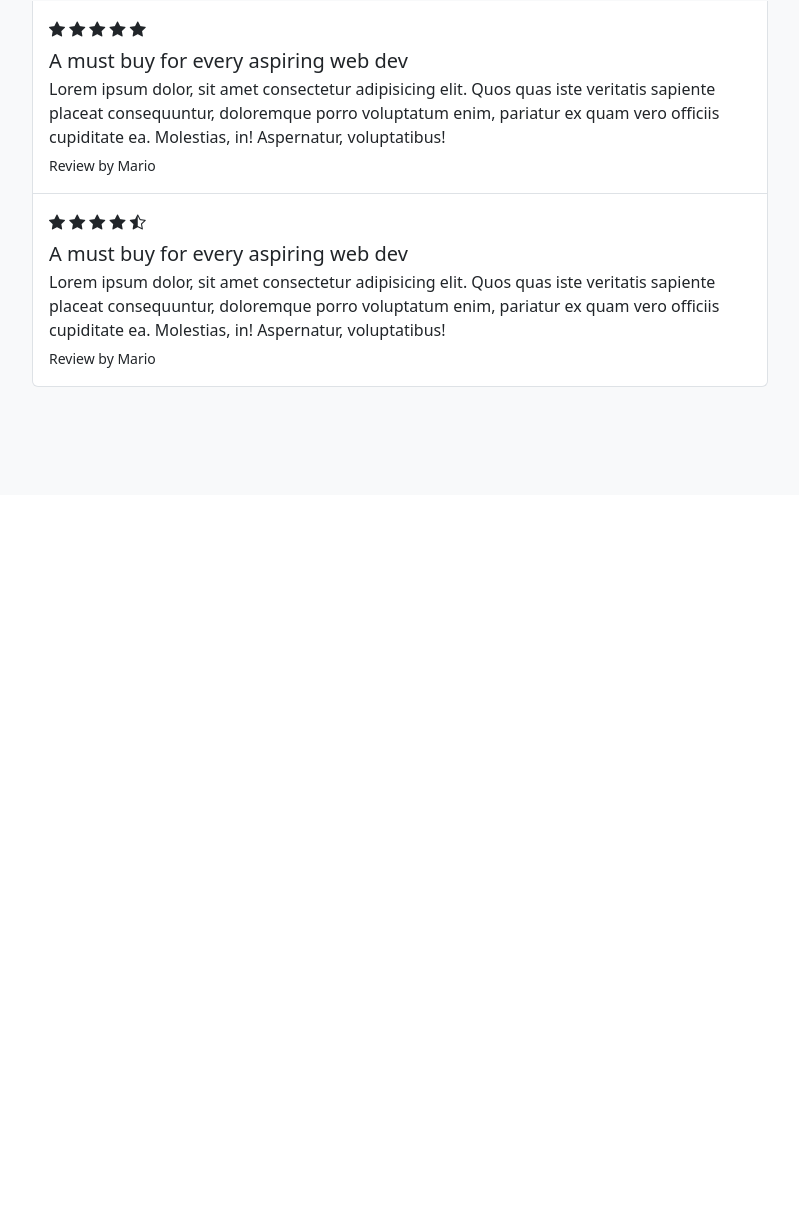
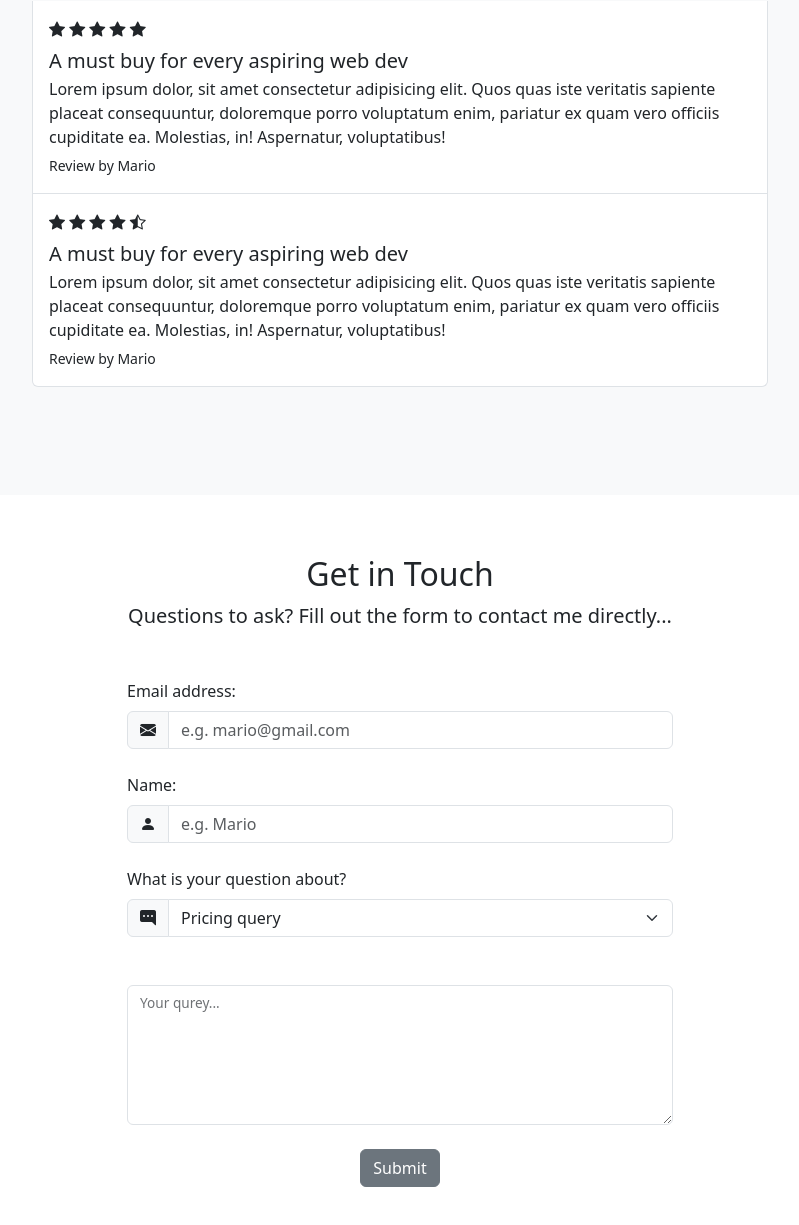
Before and after one commit to JhayCodes/Bootstrap_basics, a plain HTML site: page The-Book/index.html in a window 1280 px wide. Shown: the part 2686-3911 px from the top of the page, without its empty margins (240-1039 px from the left). Before the commit the page ends 3181 px from the top, so only its background shows below. Drawn offline with nearby package versions, Linux system fonts and the light colour scheme.

Commit message:
added a form to The-Book site

```diff
--- a/The-Book/index.html
+++ b/The-Book/index.html
@@ -6,7 +6,7 @@
     <meta name="viewport" content="width=device-width, initial-scale=1.0">
     <link href="https://cdn.jsdelivr.net/npm/bootstrap@5.3.2/dist/css/bootstrap.min.css" rel="stylesheet"
         integrity="sha384-T3c6CoIi6uLrA9TneNEoa7RxnatzjcDSCmG1MXxSR1GAsXEV/Dwwykc2MPK8M2HN" crossorigin="anonymous">
-        <link rel="stylesheet" href="https://cdn.jsdelivr.net/npm/bootstrap-icons@1.11.2/font/bootstrap-icons.min.css">
+    <link rel="stylesheet" href="https://cdn.jsdelivr.net/npm/bootstrap-icons@1.11.2/font/bootstrap-icons.min.css">
     <style>
         section {
             padding: 60px 0;
@@ -251,7 +251,8 @@
             <div class="text-center">
                 <h2>
                     <i class="bi bi-stars"></i>
-                    Book Reviews</h2>
+                    Book Reviews
+                </h2>
                 <p class="lead">What my students have said about the book ...</p>
             </div>
 
@@ -267,7 +268,9 @@
                                 <i class="bi bi-star-fill"></i>
                             </div>
                             <h5 class="mb-1">A must buy for every aspiring web dev</h5>
-                            <p class="mb-1">Lorem ipsum dolor, sit amet consectetur adipisicing elit. Quos quas iste veritatis sapiente placeat consequuntur, doloremque porro voluptatum enim, pariatur ex quam vero officiis cupiditate ea. Molestias, in! Aspernatur, voluptatibus!</p>
+                            <p class="mb-1">Lorem ipsum dolor, sit amet consectetur adipisicing elit. Quos quas iste
+                                veritatis sapiente placeat consequuntur, doloremque porro voluptatum enim, pariatur ex
+                                quam vero officiis cupiditate ea. Molestias, in! Aspernatur, voluptatibus!</p>
                             <small>Review by Mario</small>
                         </div>
                         <div class="list-group-item py-3">
@@ -279,7 +282,9 @@
                                 <i class="bi bi-star-fill"></i>
                             </div>
                             <h5 class="mb-1">A must buy for every aspiring web dev</h5>
-                            <p class="mb-1">Lorem ipsum dolor, sit amet consectetur adipisicing elit. Quos quas iste veritatis sapiente placeat consequuntur, doloremque porro voluptatum enim, pariatur ex quam vero officiis cupiditate ea. Molestias, in! Aspernatur, voluptatibus!</p>
+                            <p class="mb-1">Lorem ipsum dolor, sit amet consectetur adipisicing elit. Quos quas iste
+                                veritatis sapiente placeat consequuntur, doloremque porro voluptatum enim, pariatur ex
+                                quam vero officiis cupiditate ea. Molestias, in! Aspernatur, voluptatibus!</p>
                             <small>Review by Mario</small>
                         </div>
                         <div class="list-group-item py-3">
@@ -291,7 +296,9 @@
                                 <i class="bi bi-star-half"></i>
                             </div>
                             <h5 class="mb-1">A must buy for every aspiring web dev</h5>
-                            <p class="mb-1">Lorem ipsum dolor, sit amet consectetur adipisicing elit. Quos quas iste veritatis sapiente placeat consequuntur, doloremque porro voluptatum enim, pariatur ex quam vero officiis cupiditate ea. Molestias, in! Aspernatur, voluptatibus!</p>
+                            <p class="mb-1">Lorem ipsum dolor, sit amet consectetur adipisicing elit. Quos quas iste
+                                veritatis sapiente placeat consequuntur, doloremque porro voluptatum enim, pariatur ex
+                                quam vero officiis cupiditate ea. Molestias, in! Aspernatur, voluptatibus!</p>
                             <small>Review by Mario</small>
                         </div>
                     </div>
@@ -301,6 +308,60 @@
     </section>
 
     <!-- contact form -->
+    <!-- form-control, form-label, form-select, input-group-text -->
+    <section id="contact">
+        <div class="container-lg">
+            <div class="text-center">
+                <h2>Get in Touch</h2>
+                <p class="lead">Questions to ask? Fill out the form to contact me directly...</p>
+            </div>
+
+            <div class="row justify-content-center my-5">
+
+                <div class="col-lg-6">
+                    <form>
+                        <label for="email" class="form-label">Email address:</label>
+                        <div class="mb-4 input-group">
+                            <span class="input-group-text">
+                                <i class="bi bi-envelope-fill"></i>
+                            </span>
+                            <input type="email" class="form-control" id="email" placeholder="e.g. mario@gmail.com">
+                        </div>
+
+                        <label for="name" class="form-label">Name:</label>
+                        <div class="mb-4 input-group">
+                            <span class="input-group-text">
+                                <i class="bi bi-person-fill"></i>
+                            </span>
+                            <input type="text" id="name" placeholder="e.g. Mario" class="form-control">
+                        </div>
+
+                        <label for="subject" class="form-label">What is your question about?</label>
+                        <div class="input-group mb-4">
+                            <span class="input-group-text">
+                                <i class="bi bi-chat-right-dots-fill"></i>
+                            </span>
+                            <select id="subject" class="form-select">
+                                <option value="pricing" selected>Pricing query</option>
+                                <option value="content">Content query</option>
+                                <option value="other">Other query</option>
+                            </select>
+                        </div>
+
+                        <div class="form-floating mb-4 mt-5">
+                            <textarea id="query" class=form-control style="height: 140px;"></textarea>
+                            <label for="query">Your qurey...</label>
+                        </div>
+
+                        <div class="mb-4 text-center">
+                            <button type="submit" class="btn btn-secondary">Submit</button>
+                        </div>
+                    </form>
+                </div>
+            </div>
+        </div>
+
+    </section>
 
     <!-- get updates / modal trigger -->
 
```
